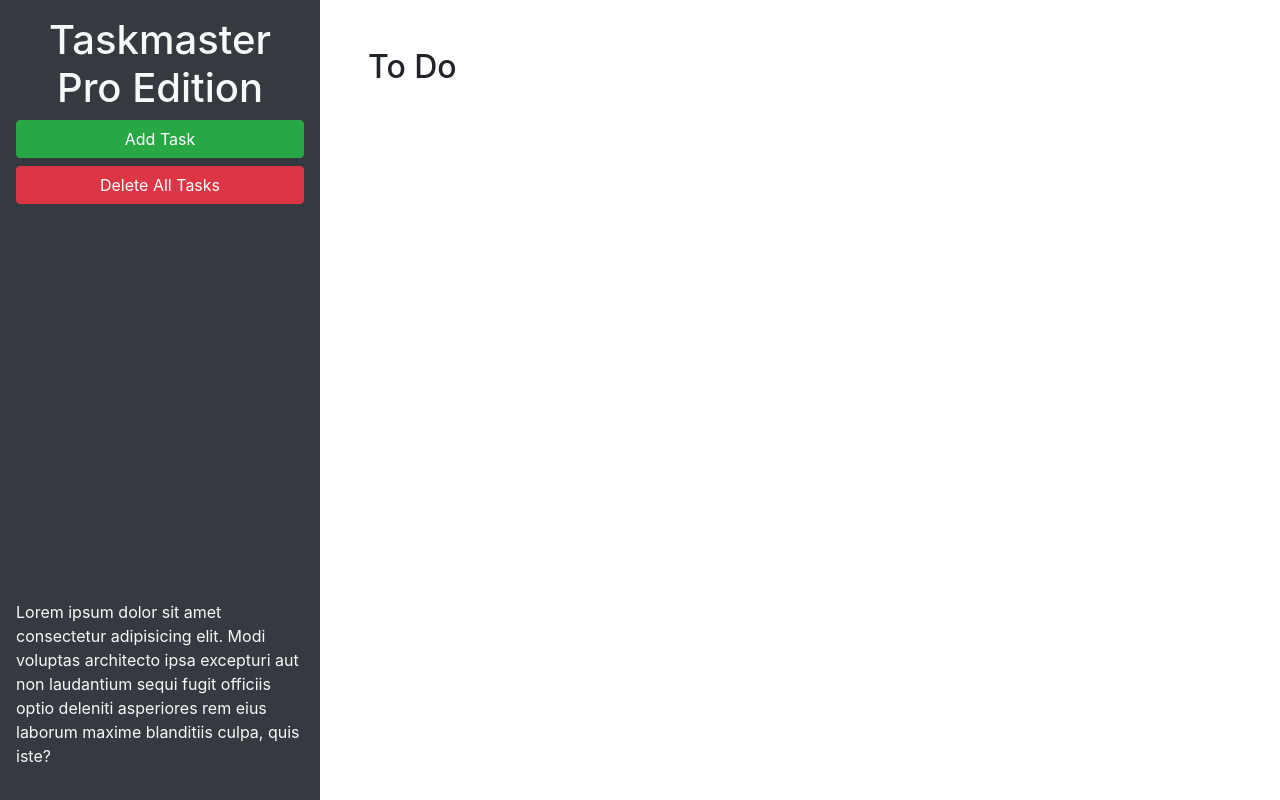
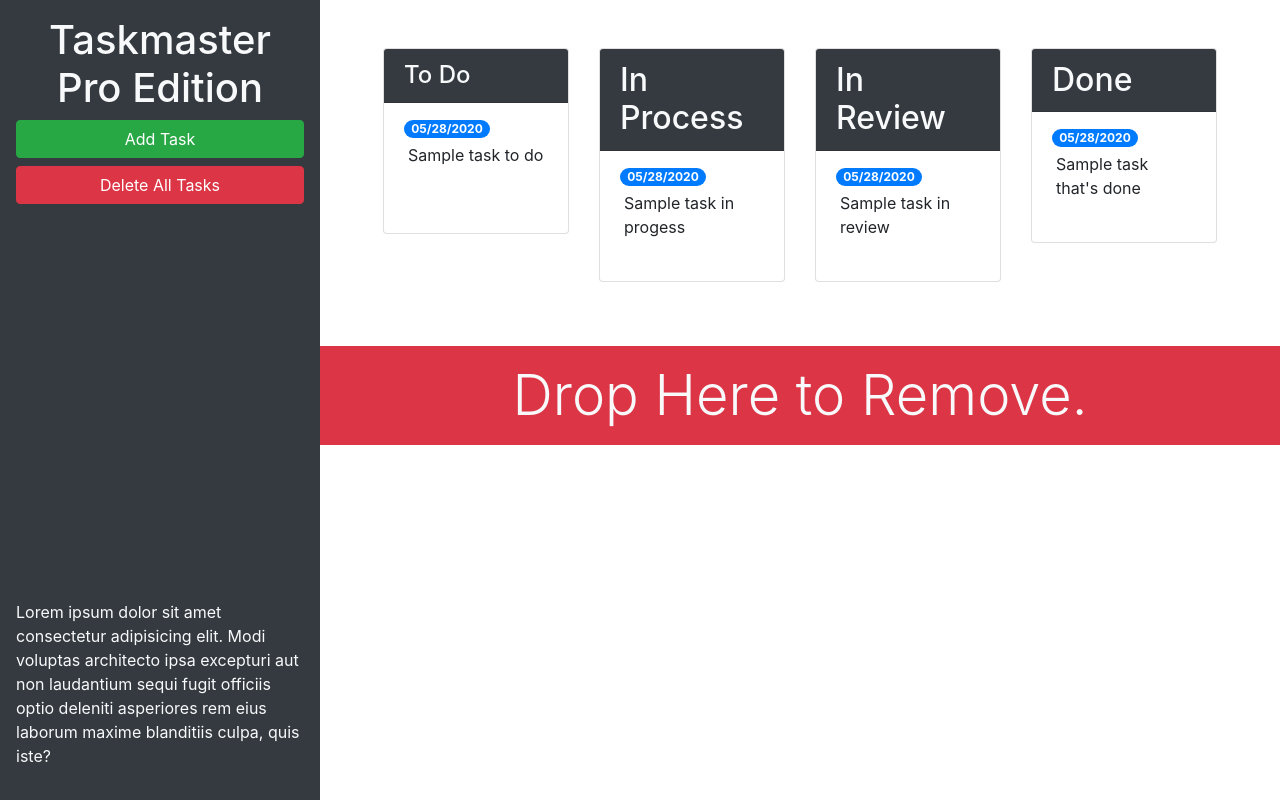
Before and after one commit to Hickups789/taskmaster-pro, a plain HTML site: page index.html in a window 1280 px wide. Drawn offline with nearby package versions, Linux system fonts and the light colour scheme.

Commit message:
bootstrap

```diff
--- a/index.html
+++ b/index.html
@@ -13,20 +13,75 @@
 <body>
 
   <div class="row min-vh-100 no-gutters">
-    <header class="col-12 col-lg-3 bg-dark text-light d-flex flex-column p-4 p-lg-3">
+    <header class="col-12 col-lg-3 bg-dark text-light sticky top d-flex flex-column p-4 p-lg-3">
       <h1 class="text-center">Taskmaster Pro Edition</h1>
       <button id="create-task" class="btn btn-block btn-success" data-toggle="modal" data-target="#task-form-modal">Add
         Task</button>
       <button id="remove-tasks" class="btn btn-block btn-danger">Delete All Tasks</button>
-      <p class="mt-auto">Lorem ipsum dolor sit amet consectetur adipisicing elit. Modi voluptas architecto ipsa
+      <p class="mt-auto d-none d-lg-block">Lorem ipsum dolor sit amet consectetur adipisicing elit. Modi voluptas
+        architecto ipsa
         excepturi aut non
         laudantium sequi fugit officiis optio deleniti asperiores rem eius laborum maxime blanditiis culpa, quis iste?
       </p>
     </header>
-    <main class="col-12 col-lg-9">
-      <div class="m-5">
-        <h2>To Do</h2>
-        <ul id="list-toDo" class="list-group"> </ul>
+    <main class="col-12 col-lg-9 d-flex flex-column">
+      <div class="m-5 row justify-content-around">
+        <div class="col-12 col-md-6 col-xl-3 mb-3">
+          <div class="card">
+            <h4 class="card-header bg-dark text-light">
+              To Do</h4>
+            <ul id="list-toDo" class="list-group list-group-flush">
+              <li class="list-group-item">
+                <span class="badge badge-primary badge-pill">05/28/2020</span>
+                <p class="m-1">Sample task to do</p>
+              </li>
+            </ul>
+          </div>
+        </div>
+
+        <div class="col-12 col-md-6 col-xl-3 mb-3">
+          <div class="card">
+            <h2 class="card-header bg-dark text-light">In Process
+            </h2>
+            <ul id="list-inProgress" class="list-group list-group-flush">
+              <li class="list-group-item">
+                <span class="badge badge-primary badge-pill">05/28/2020</span>
+                <p class="m-1">Sample task in progess</p>
+              </li>
+            </ul>
+          </div>
+        </div>
+
+        <div class="col-12 col-md-6 col-xl-3 mb-3">
+          <div class="card">
+            <h2 class="card-header bg-dark text-light">In Review
+            </h2>
+            <ul id="list-inReview" class="list-group list-group-flush">
+              <li class="list-group-item">
+                <span class="badge badge-primary badge-pill">05/28/2020</span>
+                <p class="m-1">Sample task in review</p>
+              </li>
+            </ul>
+          </div>
+        </div>
+
+        <div class="col-12 col-md-6 col-xl-3 mb-3">
+          <div class="card">
+            <h2 class="card-header bg-dark text-light">Done
+            </h2>
+            <ul id="list-done" class="list-group list-group-flush">
+              <li class="list-group-item">
+                <span class="badge badge-primary badge-pill">05/28/2020</span>
+                <p class="m-1">Sample task that's done</p>
+              </li>
+            </ul>
+          </div>
+        </div>
+      </div>
+      <div id="trash">
+        <div class="w-100 bg-danger p-3 text-center text-light display-4">
+          Drop Here to Remove.
+        </div>
       </div>
     </main>
   </div>
@@ -46,11 +101,11 @@
           <form>
             <div class="form-group">
               <label for="modalTaskDescription">Task description</label>
-              <textarea id="modalTaskDescription" rows="3"></textarea>
+              <textarea id="modalTaskDescription" rows="3" class="form-control"></textarea>
             </div>
             <div class="form-group">
               <label for="modalDueDate">Due date</label>
-              <input type="text" id="modalDueDate" placeholder="mm/dd/yyyy" autocomplete="off" />
+              <input type="text" class="form-control" id="modalDueDate" placeholder="mm/dd/yyyy" autocomplete="off" />
             </div>
           </form>
         </div>
```
